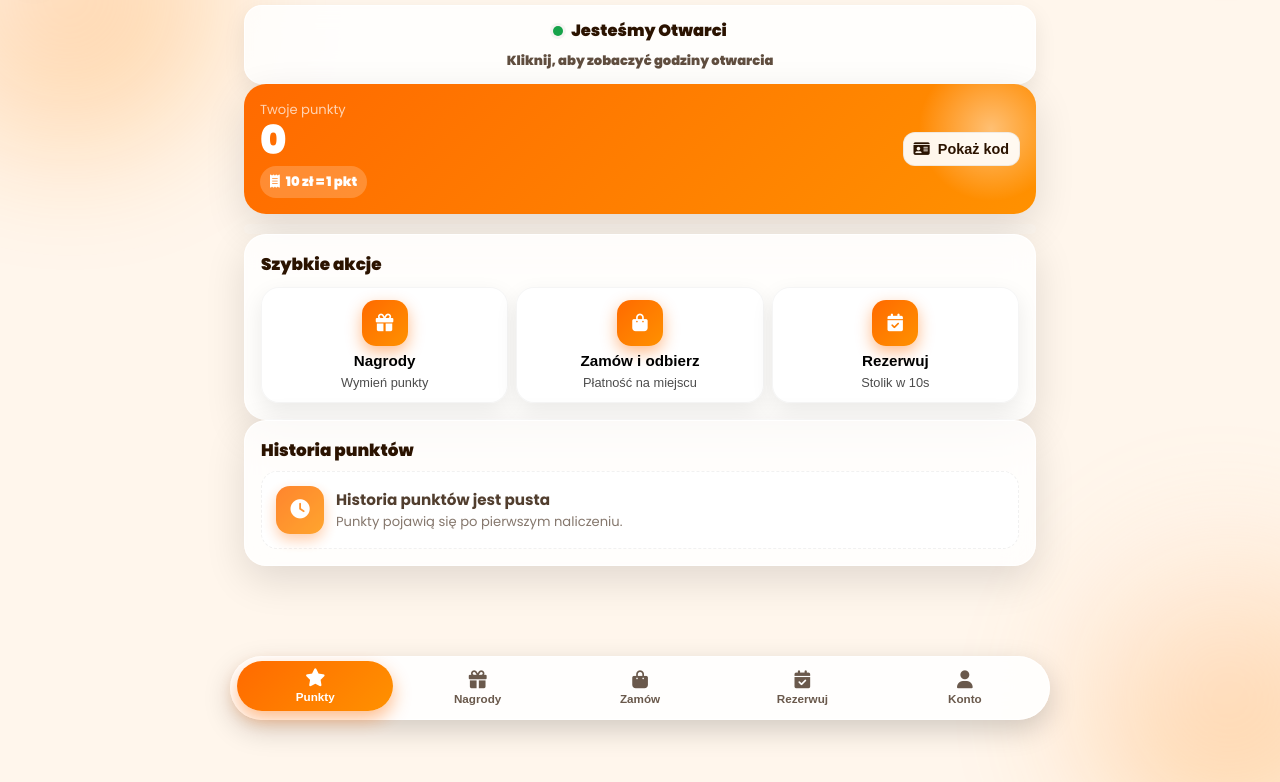
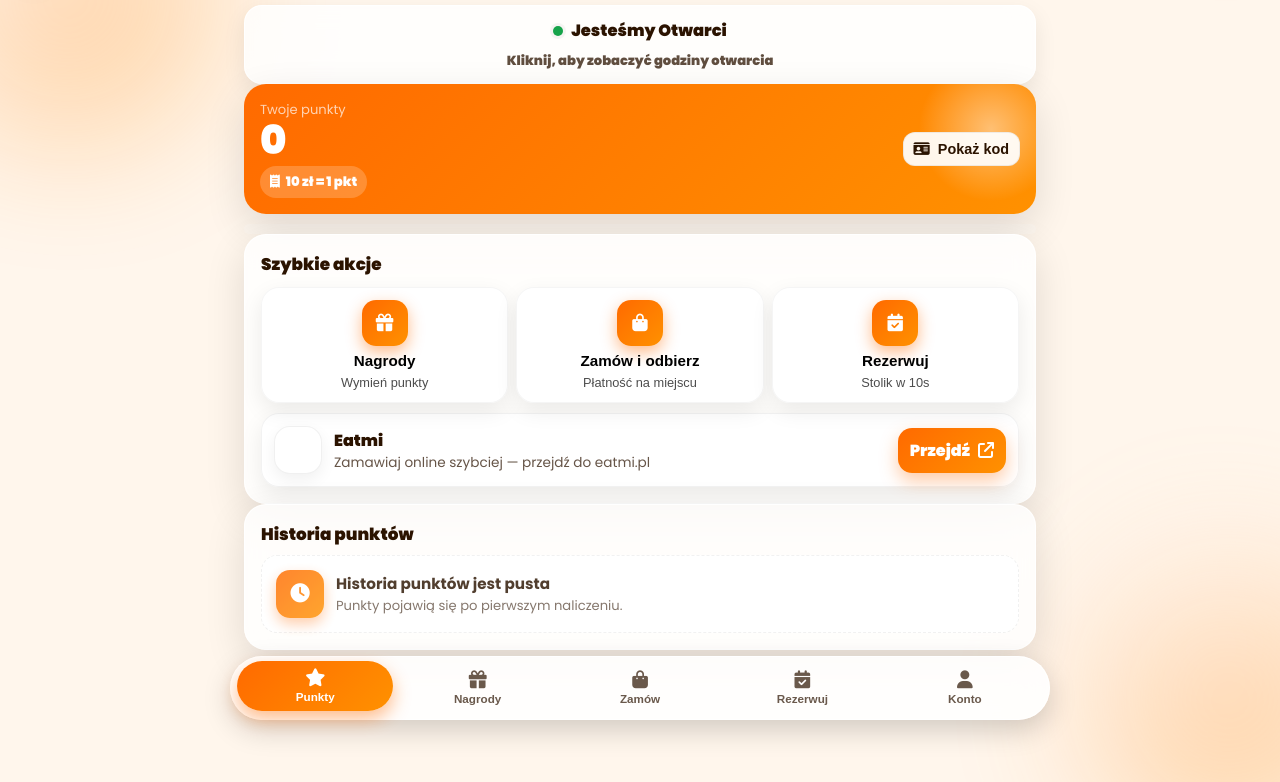
Before and after one commit to zxq041/Milkshake-Beta, a plain HTML site: page index.html in a window 1280 px wide. Shown: the part 70-852 px from the top of the page. Before the commit the page ends 800 px from the top, so only its background shows below. Drawn offline with Linux system fonts and the light colour scheme.

Commit message:
Update index.html

```diff
--- a/index.html
+++ b/index.html
@@ -245,6 +245,60 @@
     }
     .quick b{font-size:.95rem;font-weight:900}
     .quick span{font-size:.8rem;opacity:.7}
+
+    /* NEW: Eatmi banner */
+    .eatmi-banner{
+      margin-top:10px;
+      width:100%;
+      background: var(--glass-strong);
+      border: 1px solid rgba(0,0,0,.05);
+      border-radius: 18px;
+      box-shadow: var(--shadow-soft);
+      padding: 12px;
+      display:flex;
+      align-items:center;
+      justify-content:space-between;
+      gap:12px;
+      cursor:pointer;
+      -webkit-tap-highlight-color: transparent;
+      transition:.2s transform,.2s box-shadow,.2s opacity;
+      text-decoration:none;
+      color: inherit;
+    }
+    .eatmi-banner:active{ transform: translateY(1px); }
+    .eatmi-left{
+      display:flex;
+      align-items:center;
+      gap:12px;
+      min-width:0;
+    }
+    .eatmi-logo{
+      width:48px;height:48px;border-radius:16px;
+      background: #fff;
+      border: 1px solid rgba(0,0,0,.06);
+      display:grid;place-items:center;
+      box-shadow: 0 6px 16px rgba(0,0,0,.06);
+      overflow:hidden;
+      flex: 0 0 auto;
+    }
+    .eatmi-logo img{ width:100%; height:100%; object-fit:cover; }
+    .eatmi-text{ min-width:0; }
+    .eatmi-text b{ font-weight:900; display:block; }
+    .eatmi-text span{ font-size:.85rem; opacity:.72; display:block; white-space:nowrap; overflow:hidden; text-overflow:ellipsis; }
+    .eatmi-cta{
+      flex:0 0 auto;
+      padding:10px 12px;
+      border-radius:14px;
+      background: var(--grad);
+      color:#fff;
+      font-weight:900;
+      border:none;
+      cursor:pointer;
+      display:inline-flex;
+      align-items:center;
+      gap:8px;
+      box-shadow: 0 8px 18px rgba(255,106,0,.35);
+    }
 
     /* Rewards */
     .reward{
@@ -496,6 +550,7 @@
     }
     @media (max-width:380px){
       .quick-grid{grid-template-columns:1fr 1fr}
+      .eatmi-cta{ padding:9px 10px; border-radius:12px; }
     }
   </style>
 </head>
@@ -566,6 +621,23 @@
             <span>Stolik w 10s</span>
           </button>
         </div>
+
+        <!-- NEW: Eatmi full-width bar -->
+        <a class="eatmi-banner" href="https://www.eatmi.pl" target="_blank" rel="noopener">
+          <div class="eatmi-left">
+            <div class="eatmi-logo">
+              <!-- podmień src na swoje logo jeśli chcesz -->
+              <img src="https://eatmi.pl/favicon.ico" alt="Eatmi logo" onerror="this.style.display='none'">
+            </div>
+            <div class="eatmi-text">
+              <b>Eatmi</b>
+              <span>Zamawiaj online szybciej — przejdź do eatmi.pl</span>
+            </div>
+          </div>
+          <div class="eatmi-cta">
+            Przejdź <i class="fa-solid fa-arrow-up-right-from-square"></i>
+          </div>
+        </a>
       </div>
 
       <div class="card">
@@ -1004,7 +1076,7 @@
 
     function renderOpeningHours(){
       const now = new Date();
-      const day = now.getDay(); // 0=niedz, 1=pon, ...
+      const day = now.getDay();
       const minutesNow = now.getHours()*60 + now.getMinutes();
 
       const today = openingSchedule[day];
@@ -1017,7 +1089,6 @@
       openDotEl.classList.add(isOpen ? "open" : "closed");
       openTextEl.textContent = isOpen ? "Jesteśmy Otwarci" : "Jesteśmy Zamknięci";
 
-      // dni od poniedziałku do niedzieli
       const order = [1,2,3,4,5,6,0];
       openHoursEl.innerHTML = order.map(d=>{
         const s = openingSchedule[d];
@@ -1067,9 +1138,7 @@
       }
       return String(code);
     }
-    function renderLoyaltyCode(){
-      loyaltyCodeEl.textContent = getOrCreateLoyaltyCode();
-    }
+    function renderLoyaltyCode(){ loyaltyCodeEl.textContent = getOrCreateLoyaltyCode(); }
     function openCodeModal(){
       renderLoyaltyCode();
       codeModal.classList.add("show");
```
